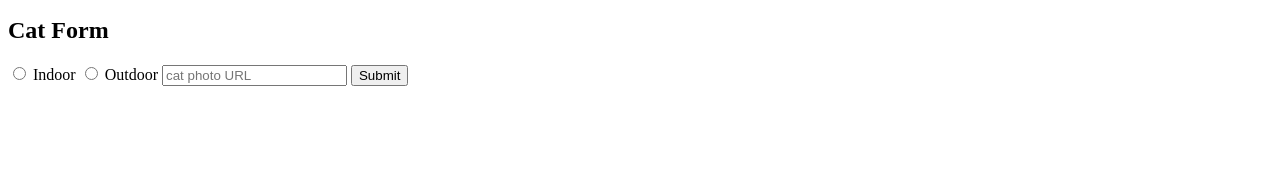
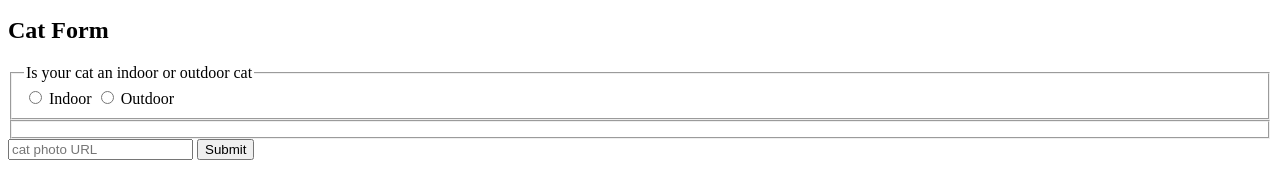
Before and after one commit to hamzaexe/webdev-prep, a plain HTML site: page cat-app/index.html in a window 1280 px wide. Shown: the part 1393-1569 px from the top of the page. Before the commit the page ends 1495 px from the top, so only its background shows below. Drawn offline with Linux system fonts and the light colour scheme.

Commit message:
first-fieldset-added

```diff
--- a/cat-app/index.html
+++ b/cat-app/index.html
@@ -39,9 +39,13 @@
         <section>
             <h2>Cat Form</h2>
             <form action="https://freecatphotoapp.com/submit-cat-photo">
+                <fieldset>
+                <legend>Is your cat an indoor or outdoor cat</legend>
                 <label><input id="indoor" value="indoor" type="radio" name="indoor-outdoor"> Indoor</label>
                 <label><input id="outdoor" value="outdoor" type="radio" name="indoor-outdoor"> Outdoor</label>
-
+                </fieldset>
+                <fieldset>
+                </fieldset>
 
                 <input type="text" name="catphotourl" placeholder="cat photo URL" required>
                 <button type="submit">Submit</button>
```
